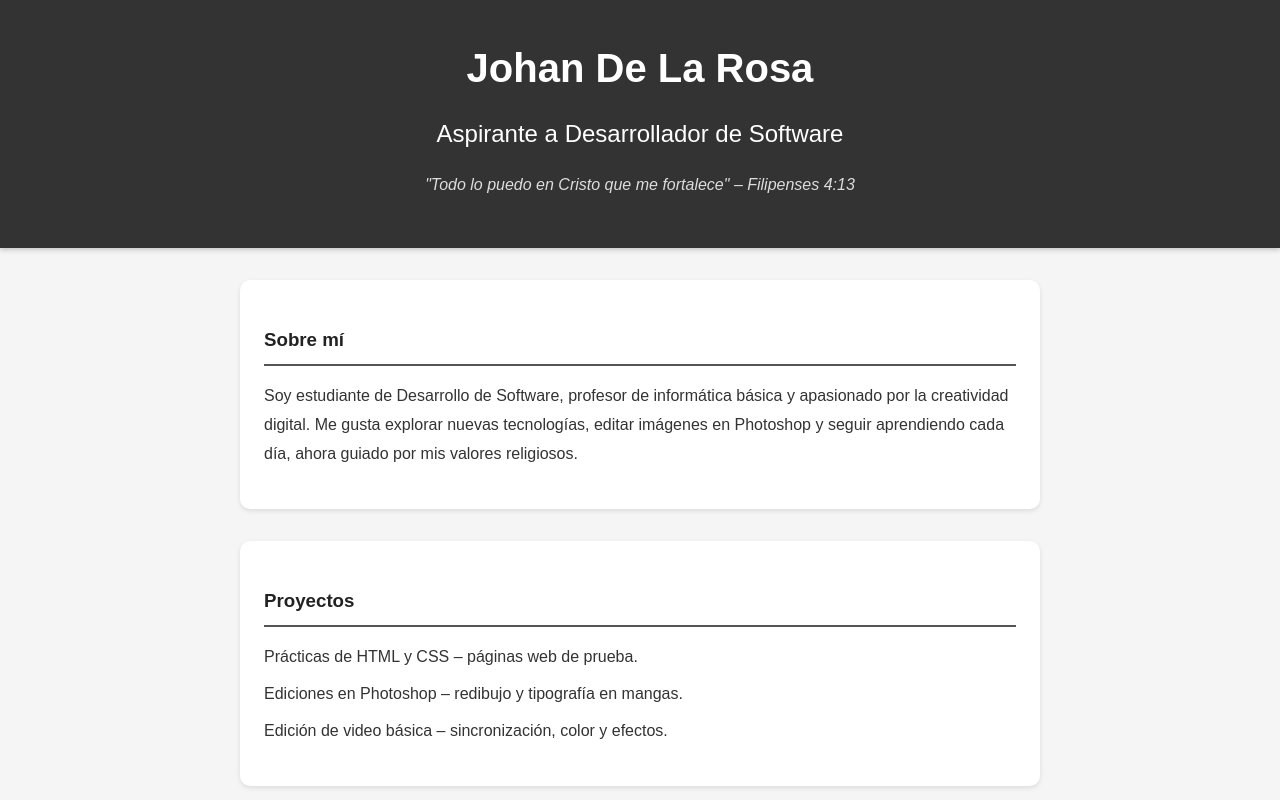
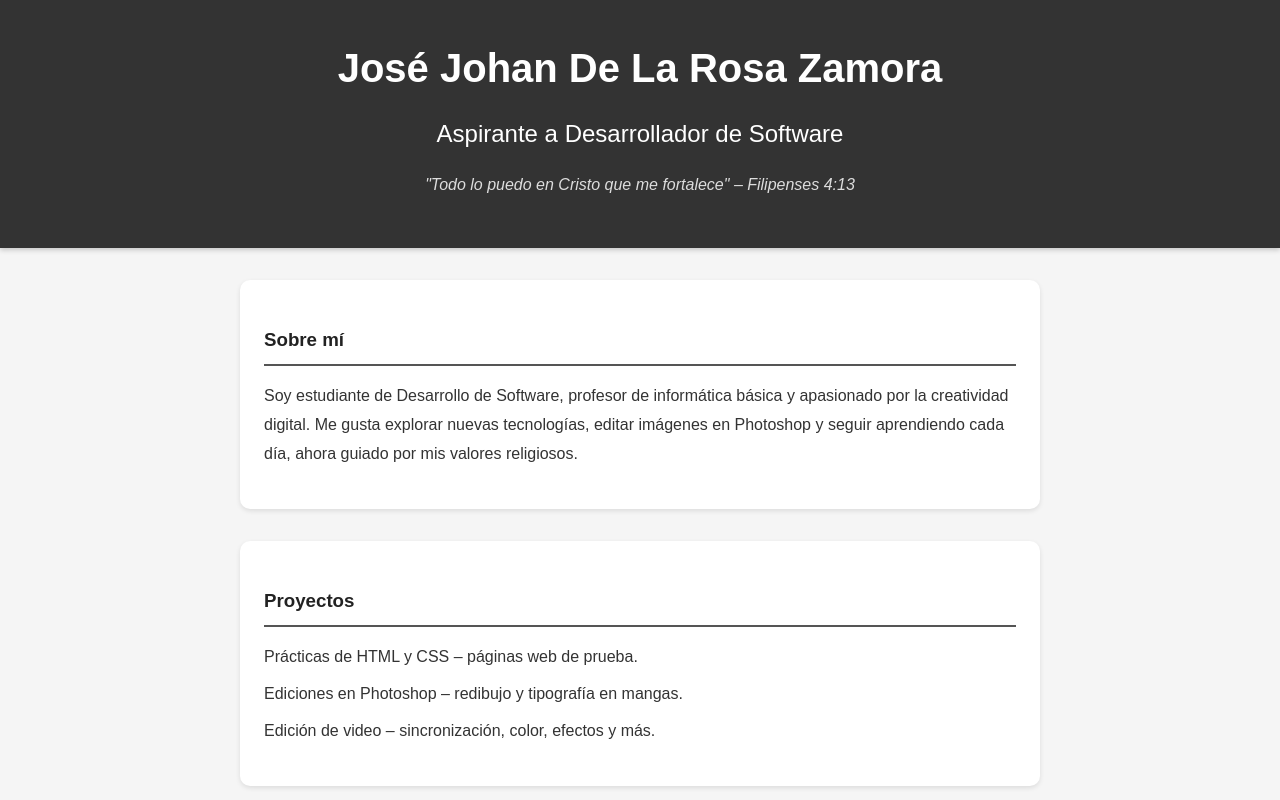
Before and after one commit to devjosejohan/mi-pagina, a plain HTML site: page index.html in a window 1280 px wide. Shown: the top 800 px of the page. Drawn offline with Linux system fonts and the light colour scheme.

Commit message:
Actualizar index.html

```diff
--- a/index.html
+++ b/index.html
@@ -96,7 +96,7 @@
 <body>
 
 <header>
-  <h1>Johan De La Rosa</h1>
+  <h1>José Johan De La Rosa Zamora</h1>
   <h2>Aspirante a Desarrollador de Software</h2>
   <p class="frase" id="frase">"Todo lo puedo en Cristo que me fortalece" – Filipenses 4:13</p>
 </header>
@@ -112,7 +112,7 @@
     <ul>
       <li>Prácticas de HTML y CSS – páginas web de prueba.</li>
       <li>Ediciones en Photoshop – redibujo y tipografía en mangas.</li>
-      <li>Edición de video básica – sincronización, color y efectos.</li>
+      <li>Edición de video – sincronización, color, efectos y más.</li>
     </ul>
   </section>
 
```
